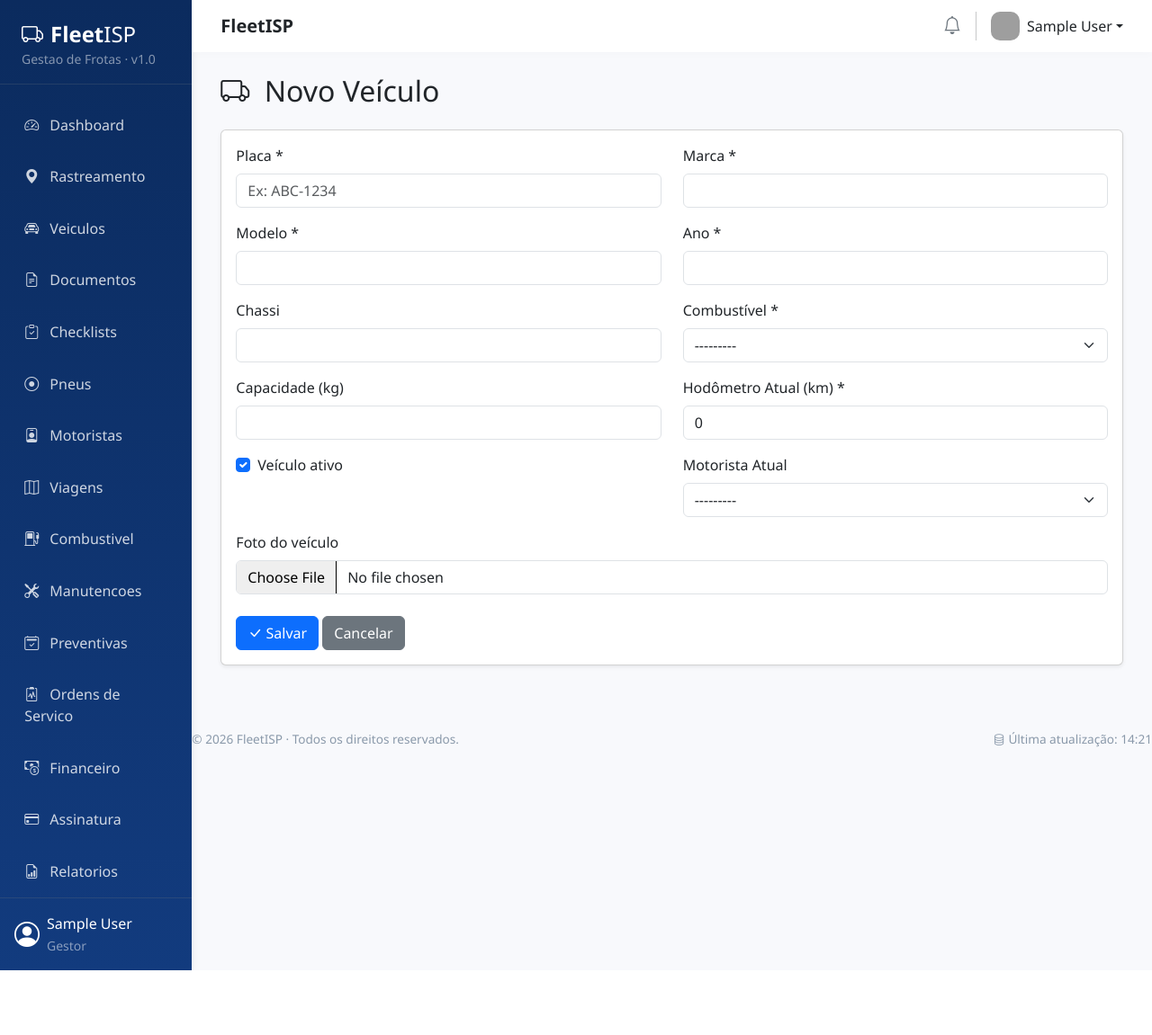
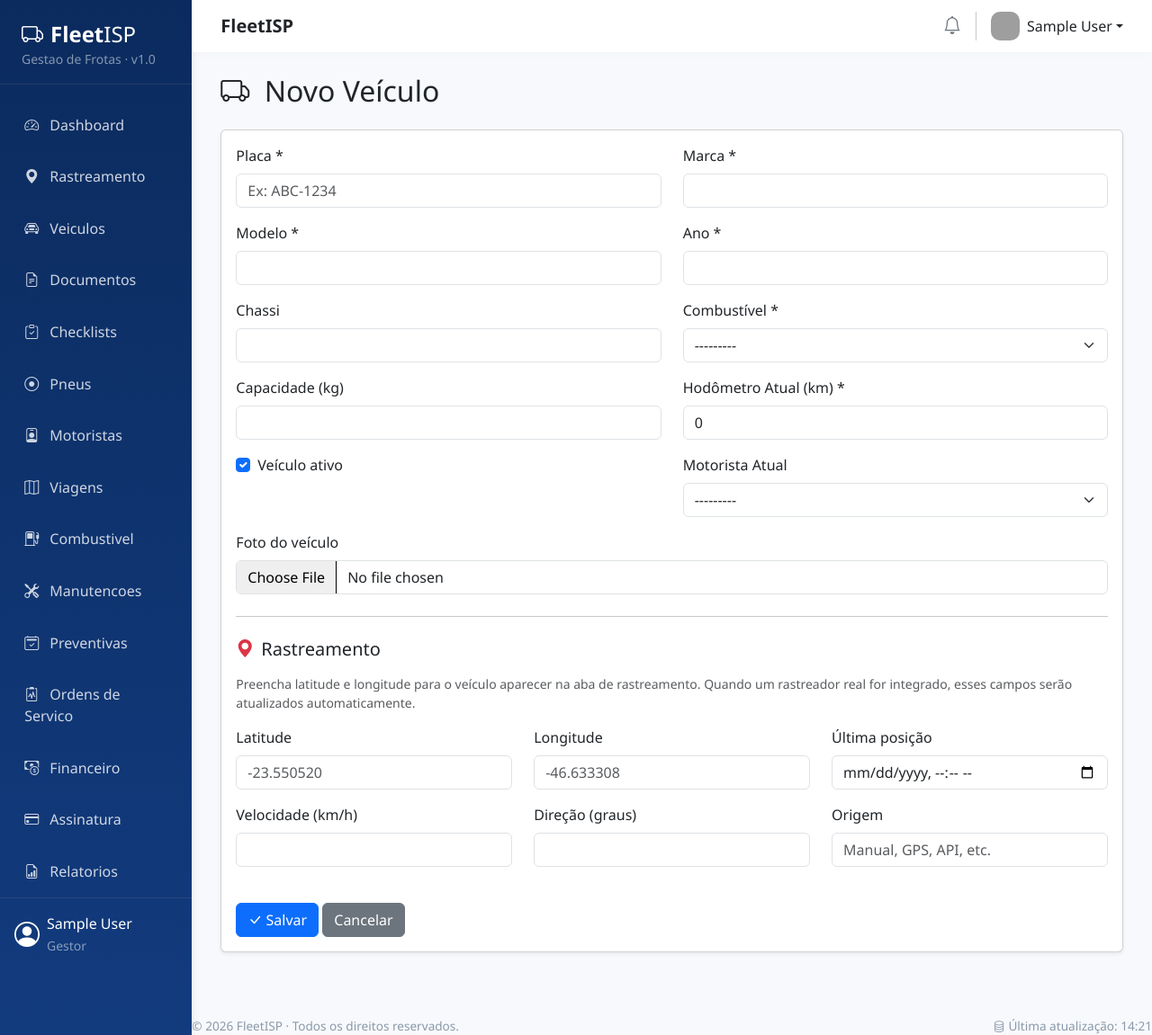
Before and after one commit to FrotaISP/frotaisp, a Django app: page /veiculos/novo/ in a window 1280 px wide. Shown: the whole page at 90% size. Before the commit the page ends 1079 px from the top, so only its background shows below. Run offline with Django 4.2, Linux system fonts and the light colour scheme; the visitor is signed in with stand-in values (Sample User, id 1); data comes from the database, SQL or seed files in the repository; data that the repository does not hold is empty; grey boxes are pictures that could not be loaded.

Commit message:
Add tracking fields to vehicle form template

```diff
--- a/apps/vehicles/templates/vehicles/vehicle_form.html
+++ b/apps/vehicles/templates/vehicles/vehicle_form.html
@@ -105,6 +105,42 @@
                 {{ form.image }}
             </div>
 
+            <hr class="my-4">
+            <h5 class="mb-3"><i class="bi bi-geo-alt-fill me-2 text-danger"></i>Rastreamento</h5>
+            <p class="text-muted small">Preencha latitude e longitude para o veículo aparecer na aba de rastreamento. Quando um rastreador real for integrado, esses campos serão atualizados automaticamente.</p>
+            <div class="row">
+                <div class="col-md-4 mb-3">
+                    <label for="{{ form.latitude.id_for_label }}" class="form-label">Latitude</label>
+                    {{ form.latitude }}
+                    {% if form.latitude.errors %}<div class="text-danger small">{{ form.latitude.errors|striptags }}</div>{% endif %}
+                </div>
+                <div class="col-md-4 mb-3">
+                    <label for="{{ form.longitude.id_for_label }}" class="form-label">Longitude</label>
+                    {{ form.longitude }}
+                    {% if form.longitude.errors %}<div class="text-danger small">{{ form.longitude.errors|striptags }}</div>{% endif %}
+                </div>
+                <div class="col-md-4 mb-3">
+                    <label for="{{ form.last_location_at.id_for_label }}" class="form-label">Última posição</label>
+                    {{ form.last_location_at }}
+                    {% if form.last_location_at.errors %}<div class="text-danger small">{{ form.last_location_at.errors|striptags }}</div>{% endif %}
+                </div>
+            </div>
+            <div class="row">
+                <div class="col-md-4 mb-3">
+                    <label for="{{ form.last_speed_kmh.id_for_label }}" class="form-label">Velocidade (km/h)</label>
+                    {{ form.last_speed_kmh }}
+                </div>
+                <div class="col-md-4 mb-3">
+                    <label for="{{ form.heading_degrees.id_for_label }}" class="form-label">Direção (graus)</label>
+                    {{ form.heading_degrees }}
+                    {% if form.heading_degrees.errors %}<div class="text-danger small">{{ form.heading_degrees.errors|striptags }}</div>{% endif %}
+                </div>
+                <div class="col-md-4 mb-3">
+                    <label for="{{ form.location_source.id_for_label }}" class="form-label">Origem</label>
+                    {{ form.location_source }}
+                </div>
+            </div>
+
             <div class="mt-4">
                 <button type="submit" class="btn btn-primary">
                     <i class="bi bi-check-lg"></i> Salvar
@@ -120,7 +156,6 @@
 
 {% block extra_js %}
 <script>
-    // Adiciona classes Bootstrap aos campos do formulário
     document.addEventListener('DOMContentLoaded', function() {
         var inputs = document.querySelectorAll('input:not([type="checkbox"]), select, textarea');
         inputs.forEach(function(input) {
```
